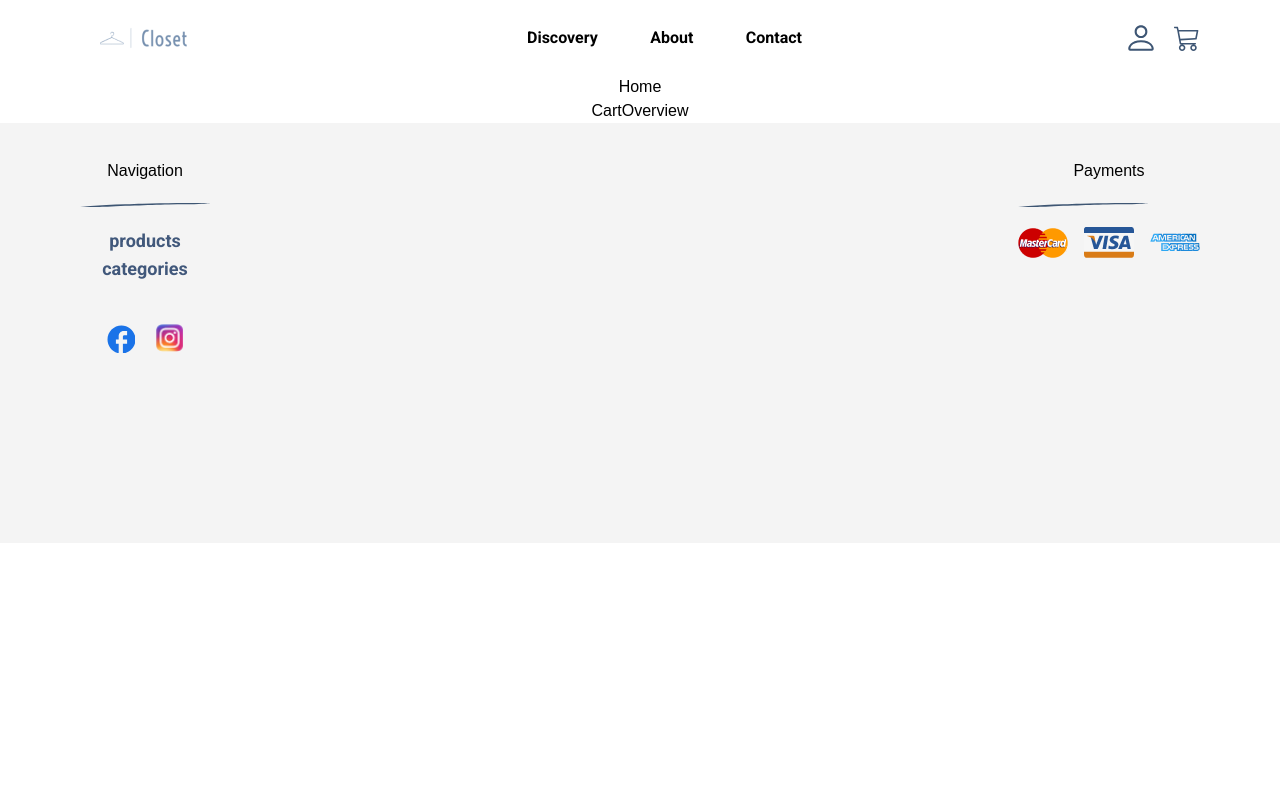
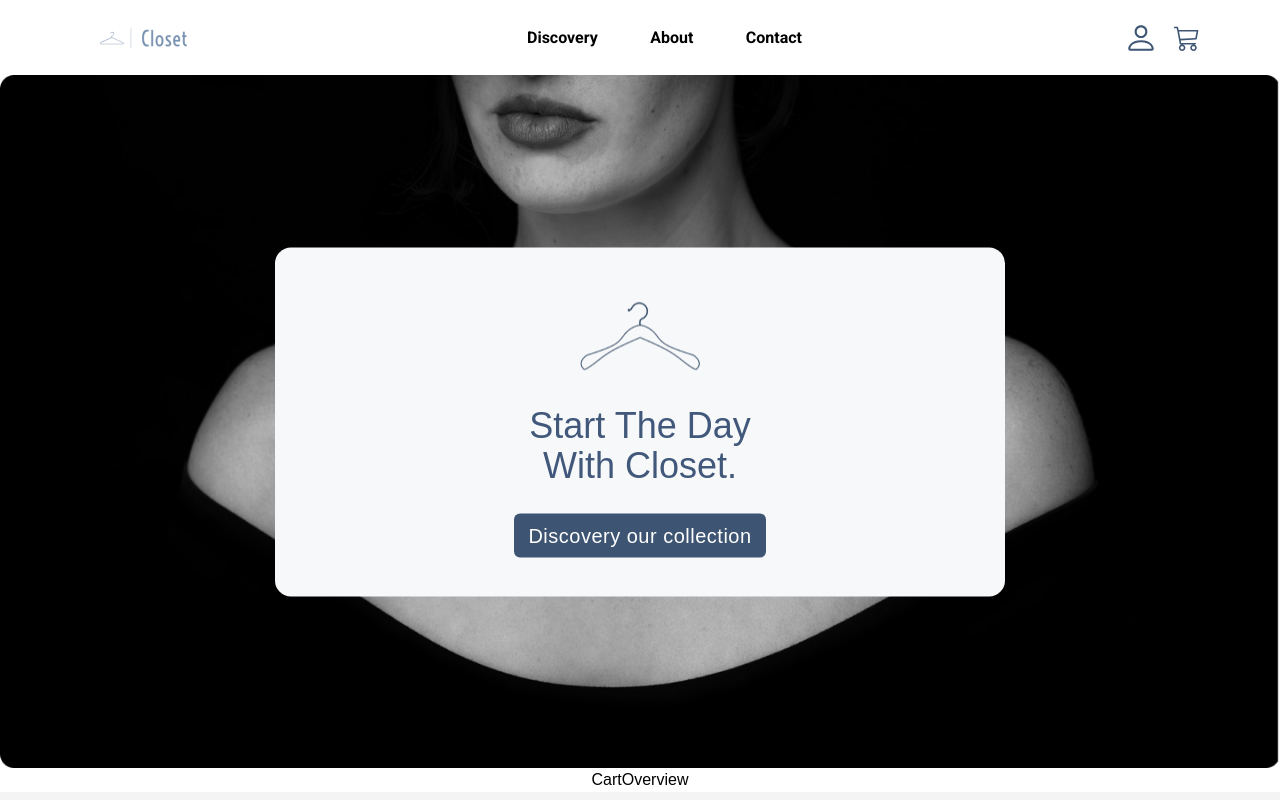
Before and after one commit to Makata1962/shopping-cart-prj, a React (Vite) app: page / in a window 1280 px wide. Shown: the top 800 px of the page. Built offline with nearby package versions, Linux system fonts and the light colour scheme.

Commit message:
added hero section

```diff
--- a/index.html
+++ b/index.html
@@ -8,7 +8,7 @@
     <link rel="preconnect" href="https://fonts.googleapis.com">
     <link rel="preconnect" href="https://fonts.gstatic.com" crossorigin>
     <link href="https://fonts.googleapis.com/css2?family=Roboto:ital,wght@0,100;0,300;0,400;0,500;0,700;0,900;1,100;1,300;1,400;1,500;1,700;1,900&display=swap" rel="stylesheet">
-    <title>Shopping site</title>
+    <title>Closet</title>
   </head>
   <body>
     <div id="root"></div>
--- a/src/pages/Home.tsx
+++ b/src/pages/Home.tsx
@@ -1,9 +1,23 @@
-import React from 'react'
+import Image from '../ui/Image';
+import Button from '../ui/Button';
+import woman from '../assets/woman.png';
+import hanger from '../assets/hanger.png';
 
 function Home() {
   return (
-    <div>Home</div>
-  )
+    <div className='relative'>
+      <Image src={woman} alt='woman' />
+      <div className='absolute top-1/2 left-1/2 transform -translate-x-1/2 -translate-y-1/2 w-[730px] h-[349px] bg-light-grey flex flex-col justify-center items-center rounded-2xl'>
+        <Image src={hanger} alt='hanger icon' className='mb-5' />
+        <h1 className='text-4xl text-[#41587B] mb-7'>
+          Start The Day <br /> With Closet.
+        </h1>
+        <Button to='/product-list' type='primary'>
+          Discovery our collection
+        </Button>
+      </div>
+    </div>
+  );
 }
 
-export default Home
+export default Home;
--- a/tailwind.config.js
+++ b/tailwind.config.js
@@ -6,6 +6,9 @@ export default {
       fontFamily: {
         roboto: ['Roboto', 'sans-serif'],
       },
+      colors: {
+        'light-grey': '#f7f8fa',
+      },
     },
   },
   plugins: [],
```
Also changed, not shown: src/assets/hanger.png (added), src/assets/woman.png (added).
